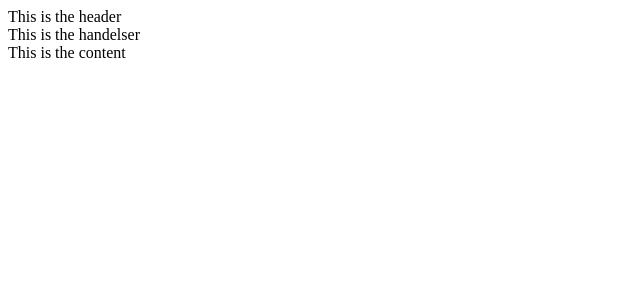
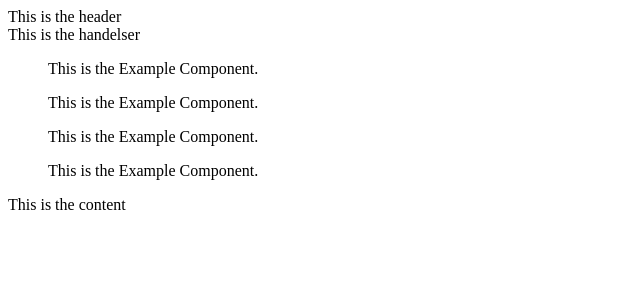
Before and after one commit to grupp-4/arcada-resource-allocation-tool, a Next.js app: page / in a window 1280 px wide. Shown: the top 300 px of the page, without its empty margins (0-640 px from the left). Built offline with nearby package versions, Linux system fonts and the light colour scheme.

Commit message:
Starts using uuid module, adds example loop function to render multiple components

```diff
--- a/components/content.js
+++ b/components/content.js
@@ -3,7 +3,11 @@ import styles from "./styles.scss"
 function ContentComponent() {
     return (
         <div className={`${styles.gridStyles} ${styles.gridMain}`}>
-            This is the content
+            <form>
+                This is the content
+            <table>
+                </table>
+            </form>
         </div>
     )
 }
--- a/components/example-component/index.js
+++ b/components/example-component/index.js
@@ -1,10 +1,9 @@
 import styles from "../styles.scss"
+const uuidv4 = require('uuid');
 
 function ExampleComponent() {
     return (
-        <div className={`${styles.gridStyles} ${styles.gridHeader}`}>
-            <h1 className={styles.exampleClass}>This is the Example Component. asd</h1>
-        </div>
+        <ul key={uuidv4()}> This is the Example Component.</ul>
     )
 }
 
--- a/components/handelser.js
+++ b/components/handelser.js
@@ -1,10 +1,36 @@
-import styles from "./styles.scss"
+import styles from "./styles.scss";
+import ExampleComponent from "components/example-component";
+const uuidv4 = require('uuid');
 
 function HandelserComponent() {
+
+    let compArray = [];
+
+    let loopComps = () => {
+        for (let i = 0; i < 4; i++) {
+            console.log("lolol " + i);
+            compArray[i] = <ExampleComponent />;
+        }
+    }
+
     return (
-        <div className={`${styles.gridStyles} ${styles.gridHandelser}`}>
-            This is the handelser
-        </div>
+        <>
+            <div key={uuidv4()} className={`${styles.gridStyles} ${styles.gridHandelser}`}>
+                This is the handelser
+                <ExampleComponent />
+                <ExampleComponent />
+                <ExampleComponent />
+                <ExampleComponent />
+                {/*
+            {loopComps()}
+            <li>
+            {compArray.map((item) => {
+                return item;
+            })}
+            </li>
+            */}
+            </div>
+        </>
     )
 }
 
--- a/package.json
+++ b/package.json
@@ -12,6 +12,7 @@
     "next": "9.0.5",
     "node-sass": "^4.12.0",
     "react": "16.9.0",
-    "react-dom": "16.9.0"
+    "react-dom": "16.9.0",
+    "uuid": "^3.3.3"
   }
 }
--- a/pages/index.js
+++ b/pages/index.js
@@ -1,8 +1,9 @@
 import ExampleComponent from "components/example-component";
-import HandelserComponent from "components/handelser.js"
-import HeaderComponent from "components/header.js"
-import ContentComponent from "components/content.js"
+import HandelserComponent from "components/handelser.js";
+import HeaderComponent from "components/header.js";
+import ContentComponent from "components/content.js";
 import styles from "../components/styles.scss";
+const uuidv4 = require('uuid');
 
 function Index() {
     return (
```
Also changed, not shown: 1 other file (tests, documents, lock files or other folders).
